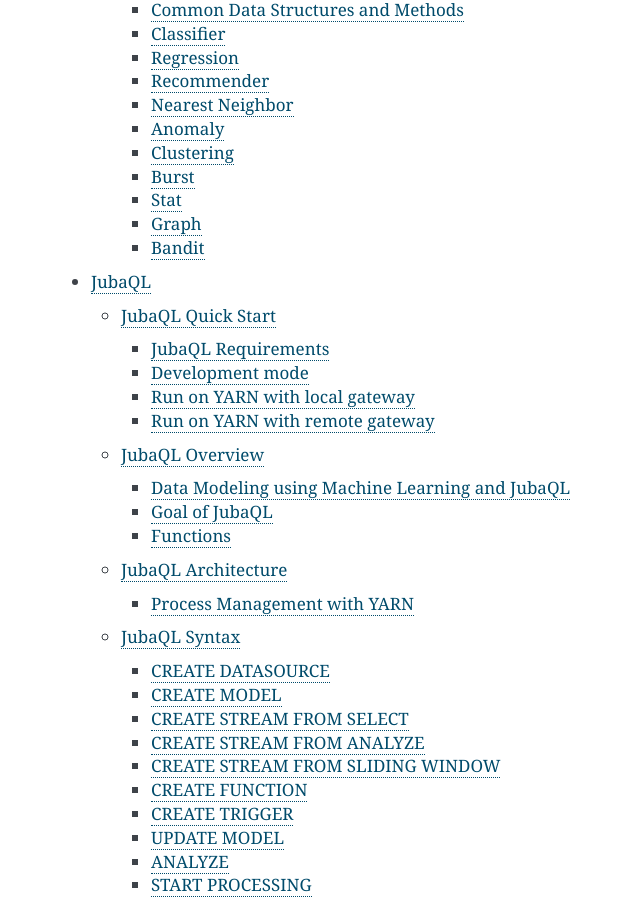
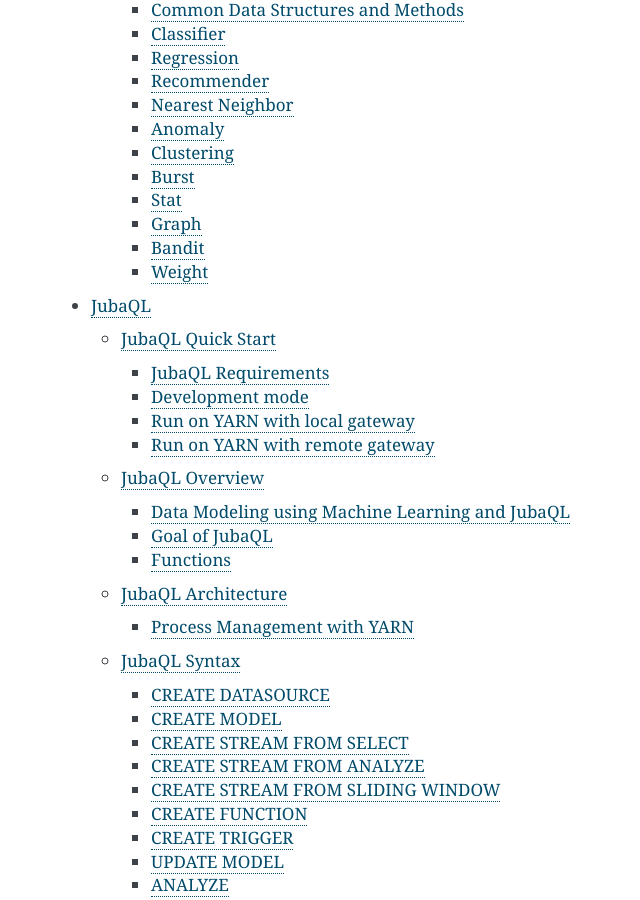
Before and after one commit to jubatus/website, a Sphinx documentation site: the page built from source/en/index.rst, in a window 1280 px wide and 900 px high, scrolled down 3261 px. Shown: the whole window, without its empty margins (359-999 px from the left). Built offline with Sphinx 7.4.7, drawn with Linux system fonts in a browser that asks for light colours; the version number could not be read and is left out.

Commit message:
add weight engine to toc

```diff
--- a/source/en/api.rst
+++ b/source/en/api.rst
@@ -28,6 +28,7 @@
    api_stat
    api_graph
    api_bandit
+   api_weight
 
 .. toctree::
    :hidden:
--- a/source/ja/api.rst
+++ b/source/ja/api.rst
@@ -28,6 +28,7 @@
    api_stat
    api_graph
    api_bandit
+   api_weight
 
 .. toctree::
    :hidden:
```
